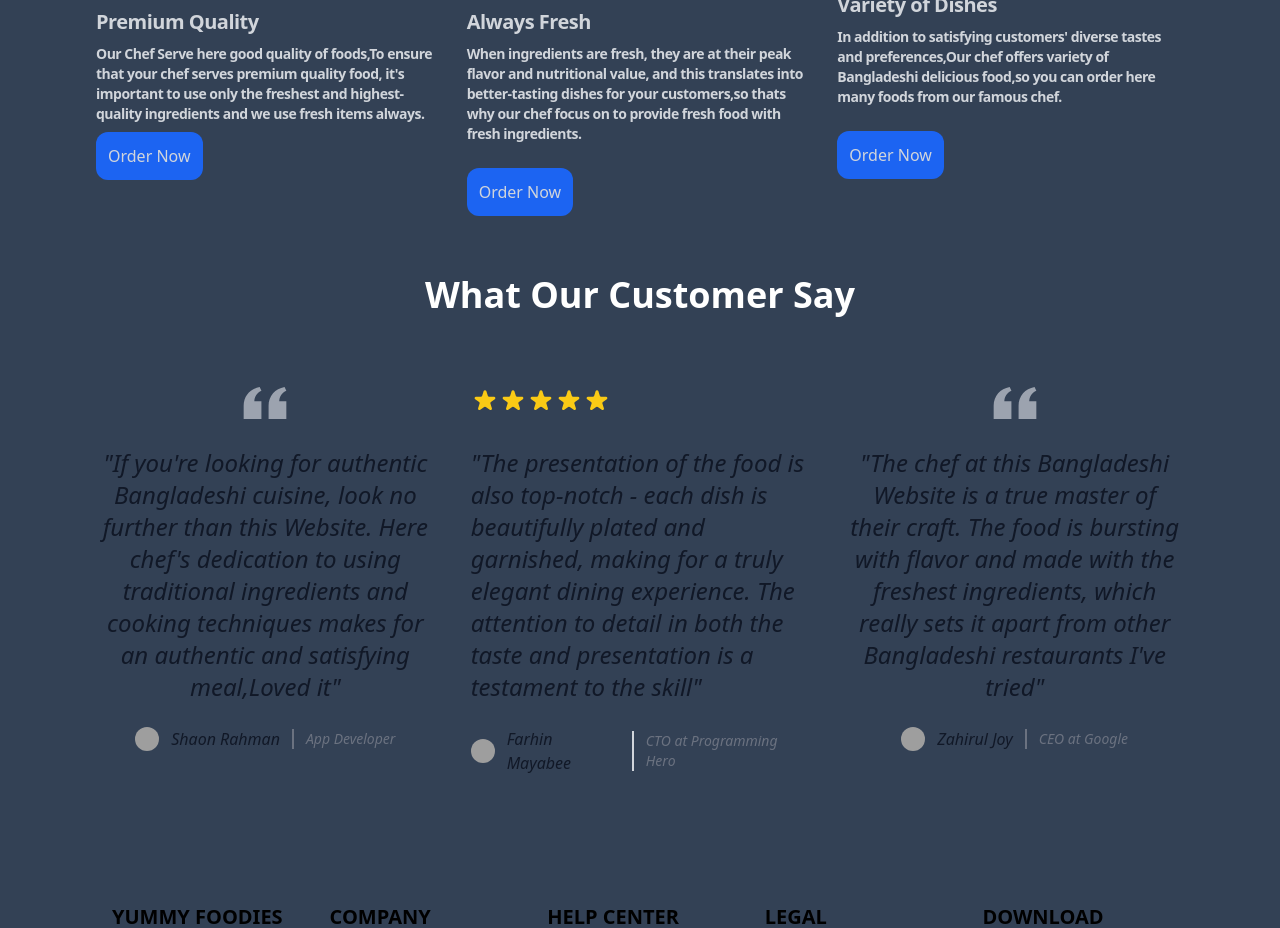
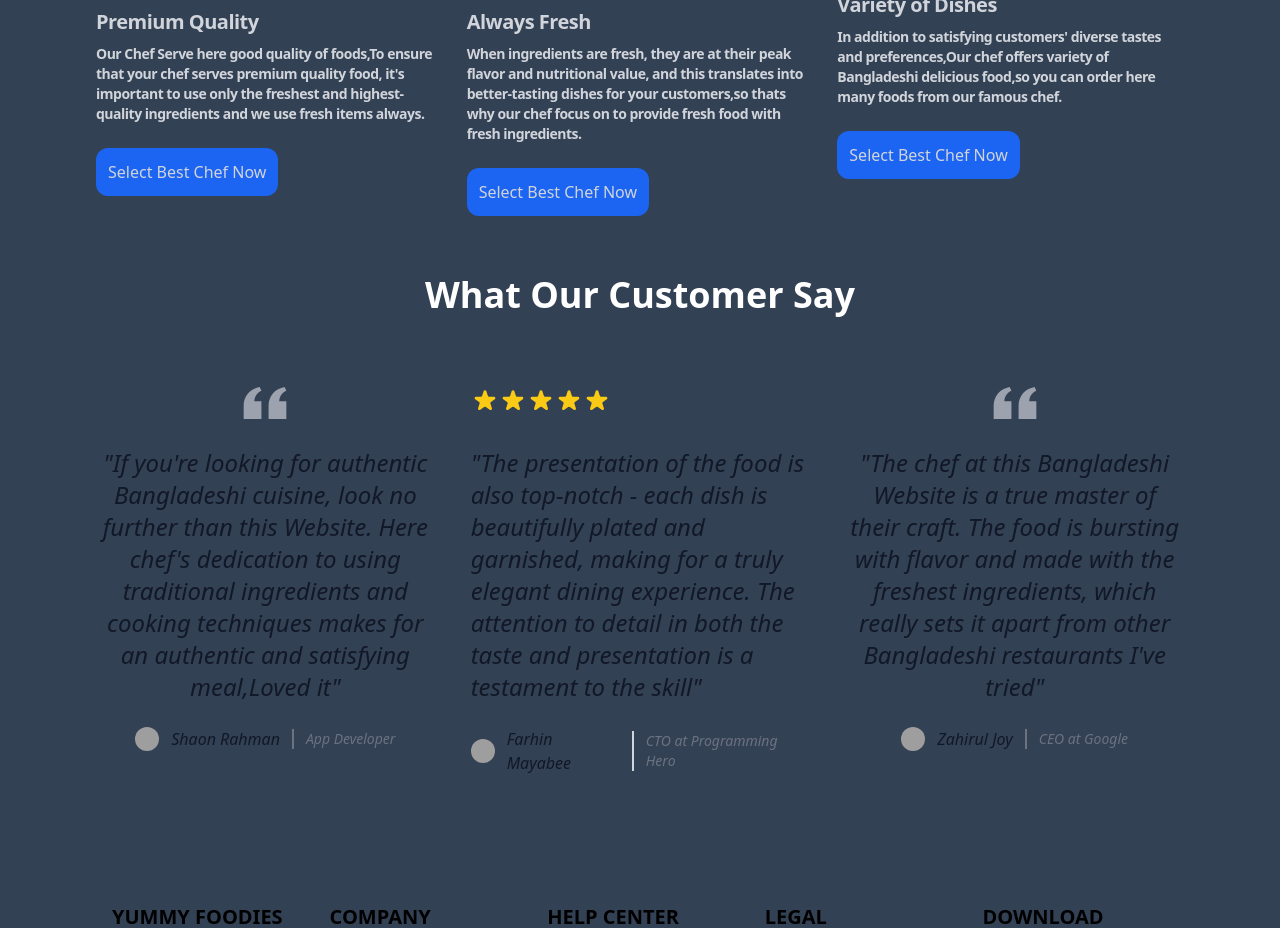
Before and after one commit to ZAHIRULISLAM-CSE/Yummy-Foodies-Client, a React (Vite) app: page / in a window 1280 px wide. Shown: the part 1560-2488 px from the top of the page. Built offline with nearby package versions, Linux system fonts and the light colour scheme; no server answers; grey boxes are pictures that could not be loaded.

Commit message:
updated readme.md

```diff
--- a/src/components/header/Nav.jsx
+++ b/src/components/header/Nav.jsx
@@ -4,7 +4,6 @@ import { AuthContext } from "../../providers/AuthProviders";
 
 const Nav = () => {
   const { user, logOut } = useContext(AuthContext);
-  console.log(user);
 
   const handleSignOut = () => {
     logOut();
@@ -24,7 +23,7 @@ const Nav = () => {
               <img className="h-8 w-8 rounded-full" src={user.photoURL} alt="" />
             </span>
               <span
-                className="group-hover:opacity-100 transition-opacity bg-blue-600 px-1 text-xl text-gray-100 rounded-md absolute left-1/2
+                className="group-hover:opacity-100 transition-opacity bg-blue-600 px-1 text-xs text-gray-100 rounded-md absolute left-1/2
     -translate-x-1/2 translate-y-full opacity-0 m-4 mx-auto"
               >
                {user.displayName}
--- a/src/components/login/Login.jsx
+++ b/src/components/login/Login.jsx
@@ -32,8 +32,6 @@ const Login = () => {
       .catch((error) => {
         setSuccess(null);
         setError("Provide Valid Email and Password");
-        const errorMessage = error.message;
-        console.log(errorMessage);
       });
   };
 
@@ -44,7 +42,8 @@ const Login = () => {
           navigate(state,{replace:true});
         }).catch((error) => {
           const errorMessage = error.message;
-          console.log(errorMessage)
+          setSuccess(null);
+          setError(errorMessage);
         });
   }
 
@@ -52,11 +51,11 @@ const Login = () => {
       signUpWithGit()
       .then((result) => {
         const user = result.user;
-        console.log(user);
         navigate(state,{replace:true});
       }).catch((error) => {
         const errorMessage = error.message;
-        console.log(errorMessage);
+        setSuccess(null);
+        setError(errorMessage);
       });
     }
 
--- a/src/components/register/Register.jsx
+++ b/src/components/register/Register.jsx
@@ -41,7 +41,6 @@ const Register = () => {
         creatUserWithEP(email,password)
         .then((user) => {
             updateNamePhoto(user,name,photo);
-            console.log(user);
             setError(null);
             setSuccess('Account Has been Created Succesfully');
             event.target.reset();
@@ -53,6 +52,7 @@ const Register = () => {
             const errorMessage = error.message;
             setSuccess(null);
             setError(errorMessage);
+            console.log(errorMessage);
           });
     }
 
--- a/src/components/whytochoose/WhyToChooseUs.jsx
+++ b/src/components/whytochoose/WhyToChooseUs.jsx
@@ -55,7 +55,7 @@ const WhyToChooseUs = () => {
                 always.
               </p>
             </h5>
-            <button className="bg-blue-600 rounded-xl p-3">Order Now</button>
+            <button className="bg-blue-600 mt-4  rounded-xl p-3">Select Best Chef Now</button>
           </div>
         </div>
         <div className="max-w-sm  dark:bg-gray-800">
@@ -71,7 +71,7 @@ const WhyToChooseUs = () => {
               When ingredients are fresh, they are at their peak flavor and nutritional value, and this translates into better-tasting dishes for your customers,so thats why our chef focus on to provide fresh food with fresh ingredients.
               </p>
             </h5>
-            <button className="bg-blue-600 mt-4 rounded-xl p-3">Order Now</button>
+            <button className="bg-blue-600 mt-4 rounded-xl p-3">Select Best Chef Now</button>
           </div>
         </div>
         <div className="max-w-sm  dark:bg-gray-800">
@@ -87,7 +87,7 @@ const WhyToChooseUs = () => {
               In addition to satisfying customers' diverse tastes and preferences,Our chef offers variety of Bangladeshi delicious food,so you can order here many foods from our famous chef.
               </p>
             </h5>
-            <button className="bg-blue-600 mb-12 mt-4 rounded-xl p-3">Order Now</button>
+            <button className="bg-blue-600 mb-12 mt-4 rounded-xl p-3">Select Best Chef Now</button>
           </div>
         </div>
       </div>
```
Also changed, not shown: 1 other file (tests, documents, lock files or other folders).
